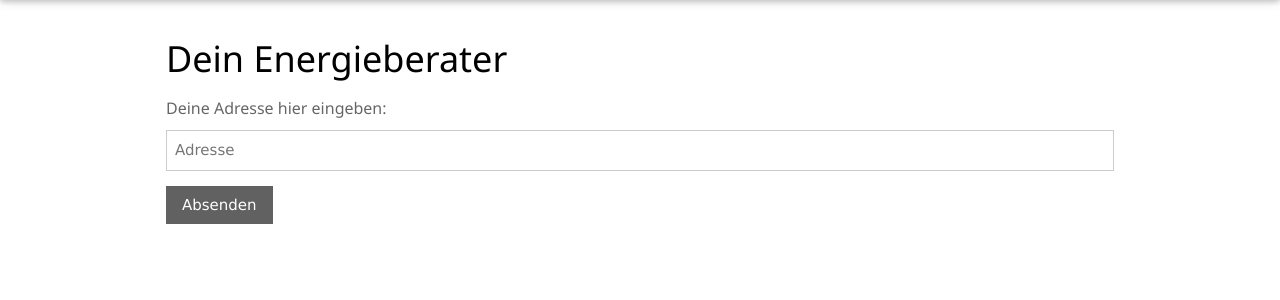
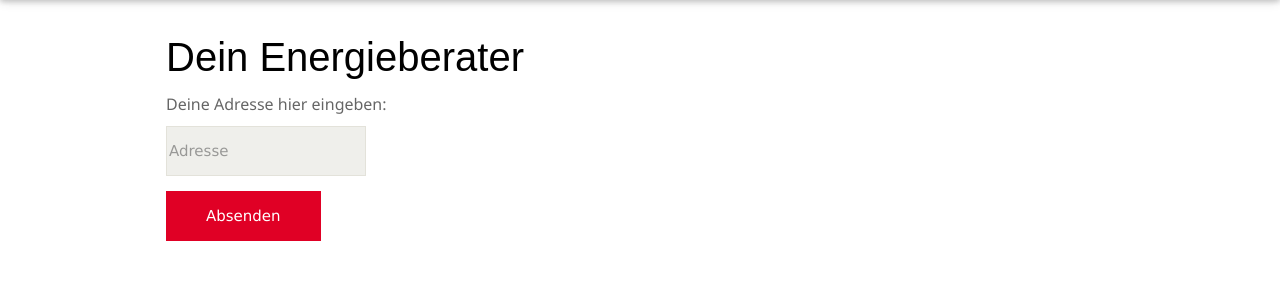
Before and after one commit to eclarasgsw/Energieberater, a Flask app: page / in a window 1280 px wide. Shown: the part 39-339 px from the top of the page. Run offline with Flask 3, Linux system fonts and the light colour scheme.

Commit message:
With sgsw CD/CI

```diff
--- a/templates/head.html
+++ b/templates/head.html
@@ -1,4 +1,60 @@
 <head>
   <title>Energieberater</title>
+  <meta name="viewport" content="width=device-width, initial-scale=1">
   <link rel="stylesheet" href="https://www.w3schools.com/w3css/4/w3.css">
+  <style>
+        h1 {
+            font-family: "Univers Roman", sans-serif;
+            font-size: 40px;
+            line-height: 125%;
+        }
+        h2 {
+            font-family: "Univers Roman", sans-serif;
+            font-size: 32px;
+            line-height: 131%;
+        }
+        h3 {
+            font-family: "Univers Roman", sans-serif;
+            font-size: 26px;
+            line-height: 138%;
+        }
+        h4 {
+            font-family: "Univers Bold", sans-serif;
+            font-size: 20px;
+            line-height: 140%;
+        }
+        .custom-button {
+          background-color: #E00025; /* Personalized button background color */
+          color: #FFFFFF; /* Personalized button text color */
+          padding-left: 40px;
+          padding-right: 40px;
+          height: 50px;
+          width: auto;
+          max-width: 100%;
+          border:0;
+        }
+        .custom-button:hover {
+          background-color: #BD0221; /* Personalized hover background color */
+        }
+        .custom-input {
+          height: 50px;
+          border: 1px solid #E3E2DA;
+          border-radius: 0;
+          background-color: #EFEFEB;
+          color: #505050;
+          width: auto;
+          max-width: 100%;
+        }
+        .custom-input:focus {
+          outline: none;
+        }
+
+        /* Media query for mobile screens (adjust the max-width as needed) */
+        @media (max-width: 768px) {
+            .custom-button, .custom-input {
+                width: 100%; /* Make the button and input full-width on mobile */
+            }
+        }
+
+    </style>
 </head>
--- a/templates/home.html
+++ b/templates/home.html
@@ -6,17 +6,36 @@
     <div class="w3-section w3-container">
       <div class="w3-container w3-content">
         <h1>Dein Energieberater</h1>
+        <!--<h2>Test h2</h2>
+        <h3>Test h3</h3>
+        <h4>Test h4</h4>-->
         <h6 class="w3-opacity">Deine Adresse hier eingeben:</h6>
         <form action="/search" method="POST">
-          <input class="w3-input w3-border" type="text" placeholder="Adresse" name="query">
+          <input class="custom-input"  tabindex="0" type="text" placeholder="Adresse" name="query">
           <p>
-            <button class="w3-button w3-dark-grey" type="submit">Absenden</button>
+            <button class="custom-button" type="submit">Absenden</button>
           </p>
         </form>
 
         {% if filtered_data %}
         <p>Searched string: {{searched_string}}</p>
-        <table class="w3-table w3-card w3-striped">
+
+         <div class="w3-row-padding w3-margin">
+            {% for data in filtered_data %}
+            <div class="w3-half">
+                <div class="w3-card">
+                    <img src="https://www.sgsw.ch/content/dam/bilder_library/sgsw-onlinewelt/products/sgsw_produkte_strom.svg" alt="{{ data.adresse }}" style="width:100%">
+                    <div class="w3-container">
+                        <h3>{{ data.adresse }}</h3>
+                        <p>Wärmestrategie Gebiet: {{ data.waerme }}</p>
+                        <p>Solar potential: {{ data.solar_potential }}</p>
+                    </div>
+                </div>
+            </div>
+            {% endfor %}
+        </div>
+
+        <table class="w3-table w3-card w3-striped w3-mobile">
           <thead>
             <tr>
               <th>Adresse</th>
--- a/templates/nav.html
+++ b/templates/nav.html
@@ -1,5 +1,5 @@
 <nav class="w3-bar w3-card w3-top w3-light-grey">
-    <a href="/" class="w3-bar-item w3-button w3-mobile">Home</a>
+    <a href="/" class="w3-bar-item w3-button w3-mobile w3-left">Home</a>
     <!--<a href="#" class="w3-bar-item w3-button w3-mobile">Link 1</a>
     <a href="#" class="w3-bar-item w3-button w3-mobile">Link 2</a>
     <a href="#" class="w3-bar-item w3-button w3-mobile">Link 3</a>-->
```
